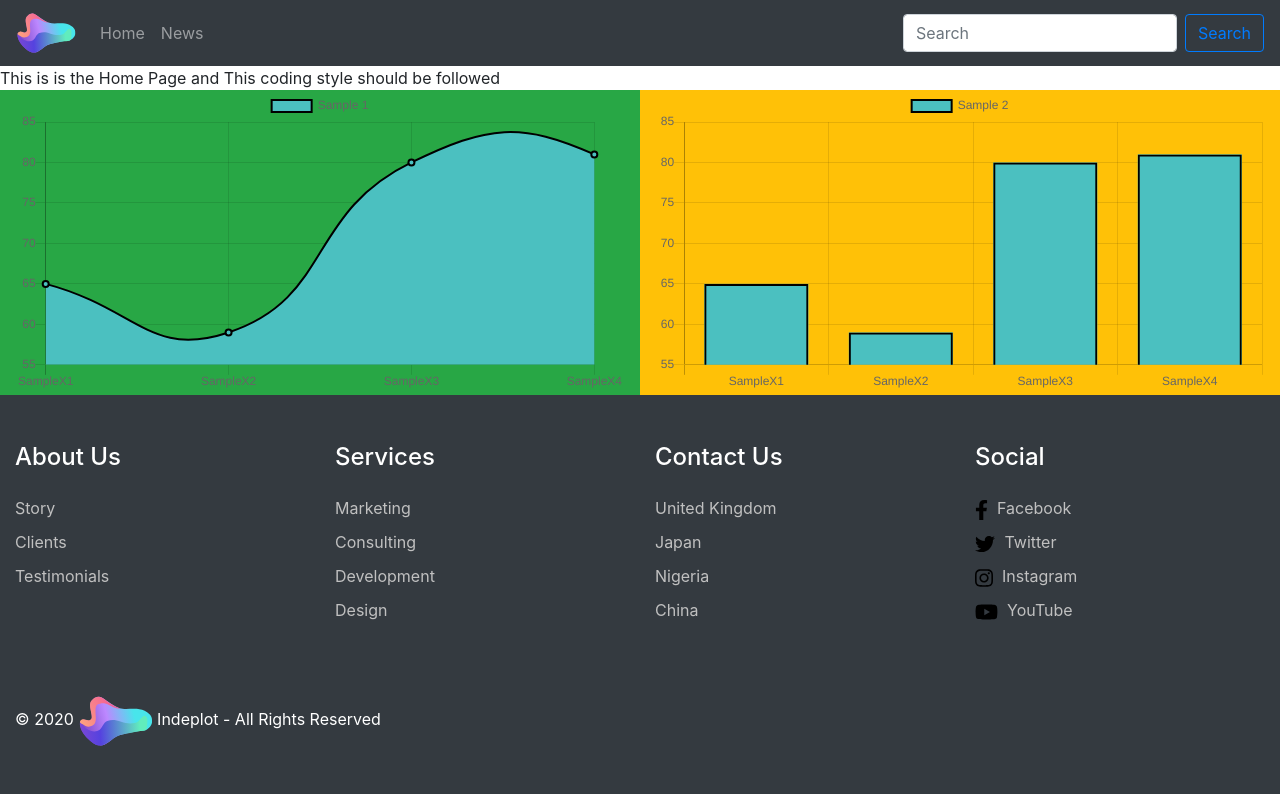
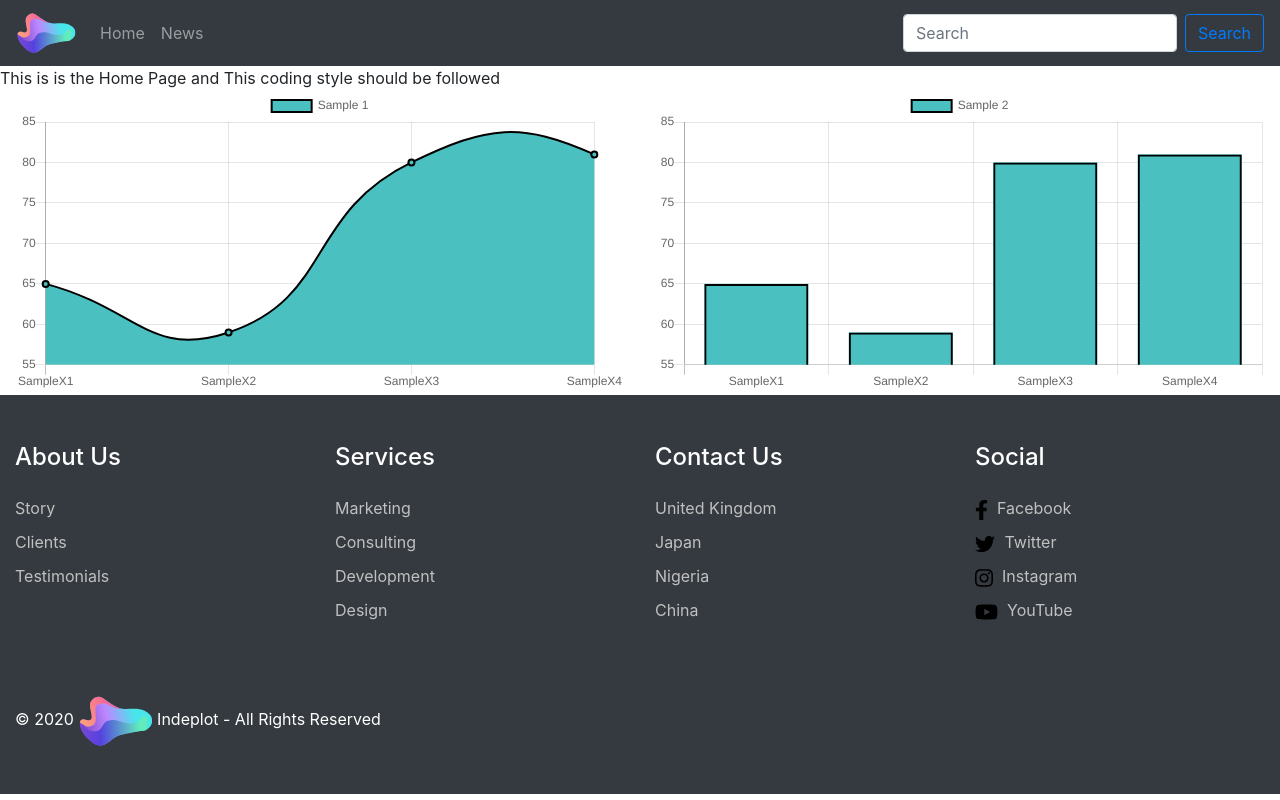
Before and after one commit to indeplot/indeplot, a React (Create React App) app: page / in a window 1280 px wide. Built offline with nearby package versions, Linux system fonts and the light colour scheme.

Commit message:
removed color class

```diff
--- a/src/pages/HomePage/HomePage.js
+++ b/src/pages/HomePage/HomePage.js
@@ -25,10 +25,10 @@ class HomePage extends React.Component {
                 </Row>
                 <div className="container-fluid">
                     <div className="row">
-                        <div className="col-sm-6 bg-success">
+                        <div className="col-sm-6">
                             <Charts chartType="Line" labels={this.state.labels} title="Sample 1" data={this.state.data} options={{}} />
                         </div>
-                        <div className="col-sm-6 bg-warning">
+                        <div className="col-sm-6">
                             <Charts chartType="Bar" labels={this.state.labels} title="Sample 2" data={this.state.data} options={{}} />
                         </div>
                     </div>
```
